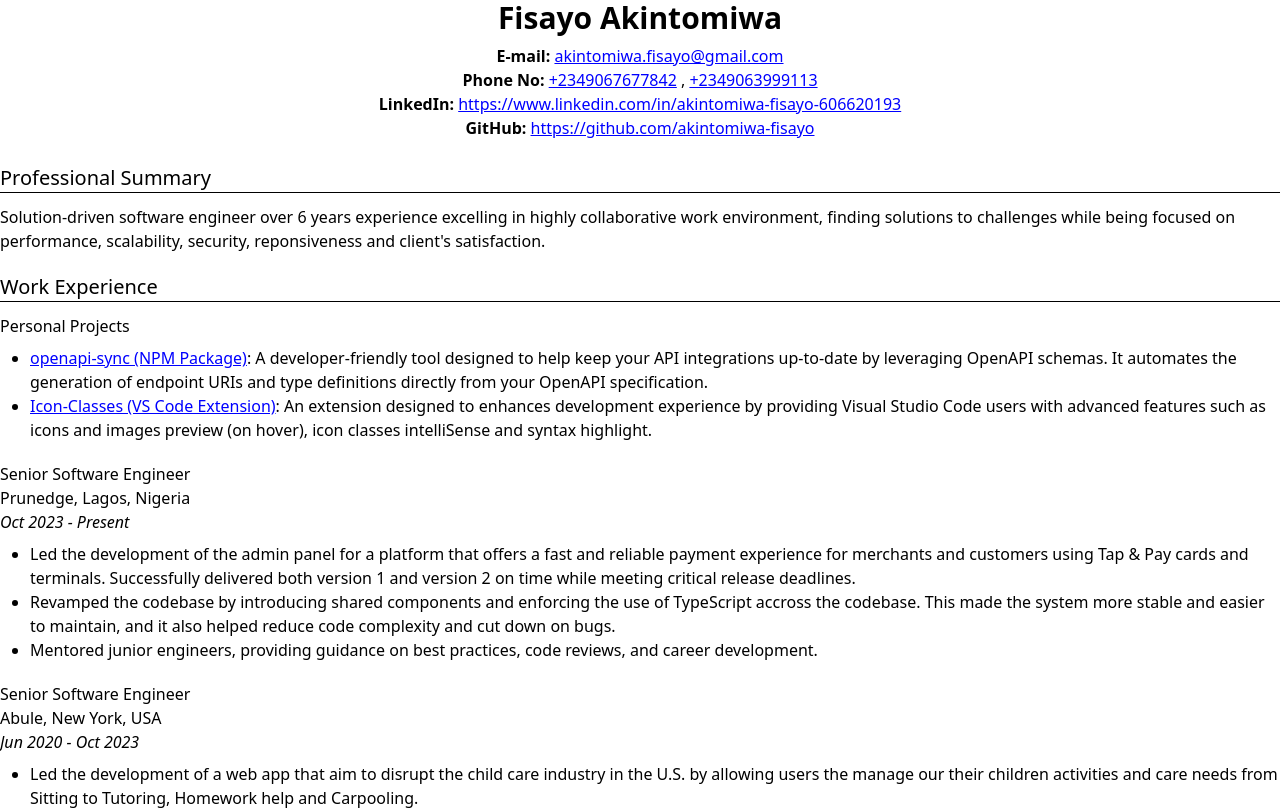
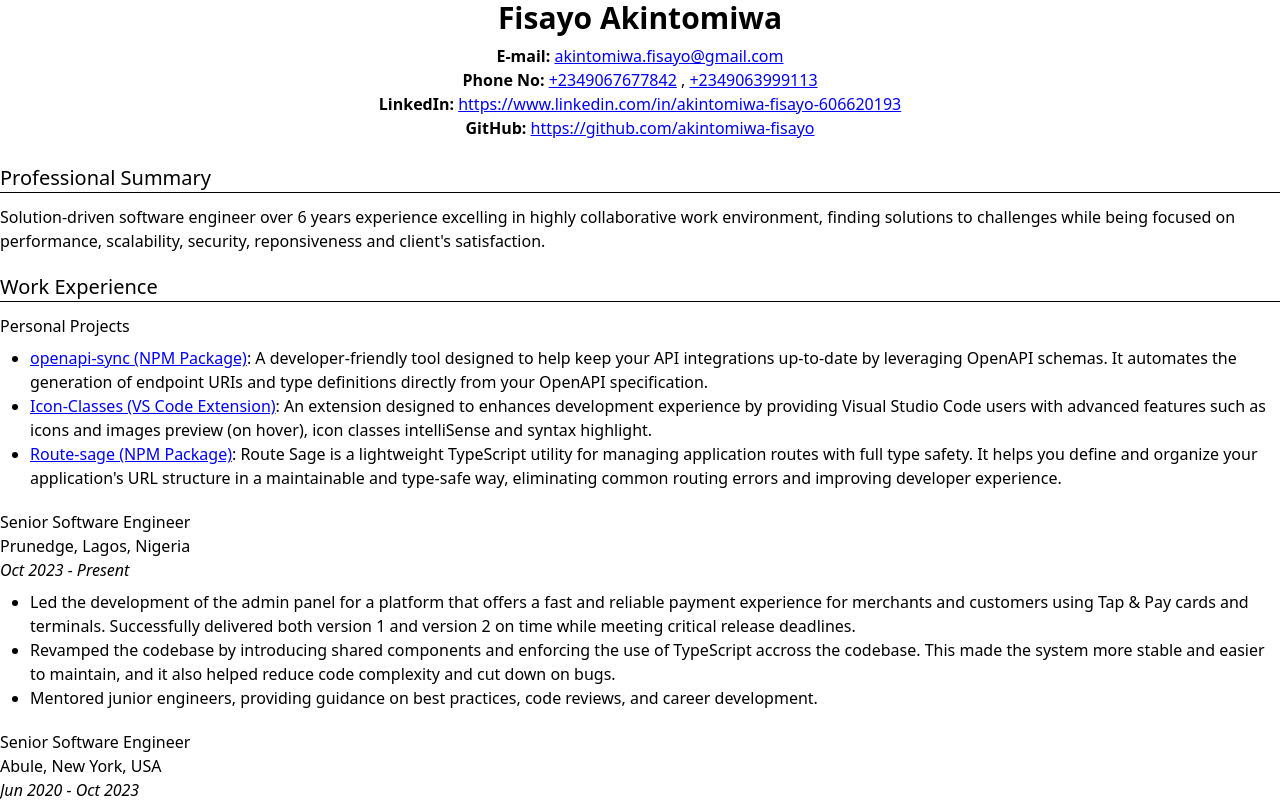
Before and after one commit to akintomiwa-fisayo/resume_builder, a Next.js app: page / in a window 1280 px wide. Shown: the top 810 px of the page. Built offline with nearby package versions, Linux system fonts and the light colour scheme; a web font is replaced by a local one.

Commit message:
Add Route Sage NPM package description
Added new paragraph for Route Sage NPM package with description.

```diff
--- a/app/page.tsx
+++ b/app/page.tsx
@@ -75,7 +75,7 @@ export default function Index() {
         from: "",
         to: "",
         contributions: [
-          <p>
+          <p key={0}>
             <a href="https://www.npmjs.com/package/openapi-sync">
               openapi-sync (NPM Package)
             </a>
@@ -84,7 +84,7 @@ export default function Index() {
             the generation of endpoint URIs and type definitions directly from
             your OpenAPI specification.
           </p>,
-          <p>
+          <p key={1}>
             <a href="https://marketplace.visualstudio.com/items?itemName=P-Technologies.icon-classes">
               Icon-Classes (VS Code Extension)
             </a>
@@ -92,6 +92,16 @@ export default function Index() {
             providing Visual Studio Code users with advanced features such as
             icons and images preview (on hover), icon classes intelliSense and
             syntax highlight.
+          </p>,
+          <p key={2}>
+            <a href="https://www.npmjs.com/package/route-sage">
+              Route-sage (NPM Package)
+            </a>
+            : Route Sage is a lightweight TypeScript utility for managing
+            application routes with full type safety. It helps you define and
+            organize your application's URL structure in a maintainable and
+            type-safe way, eliminating common routing errors and improving
+            developer experience.
           </p>,
         ],
       },
```
